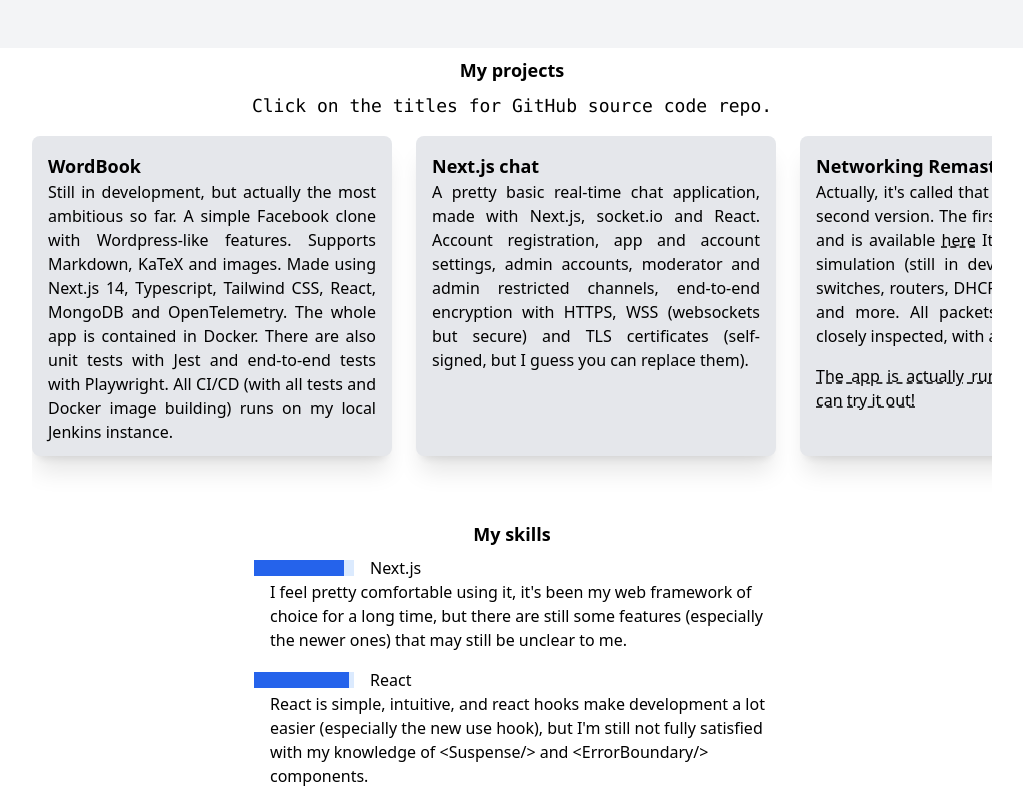
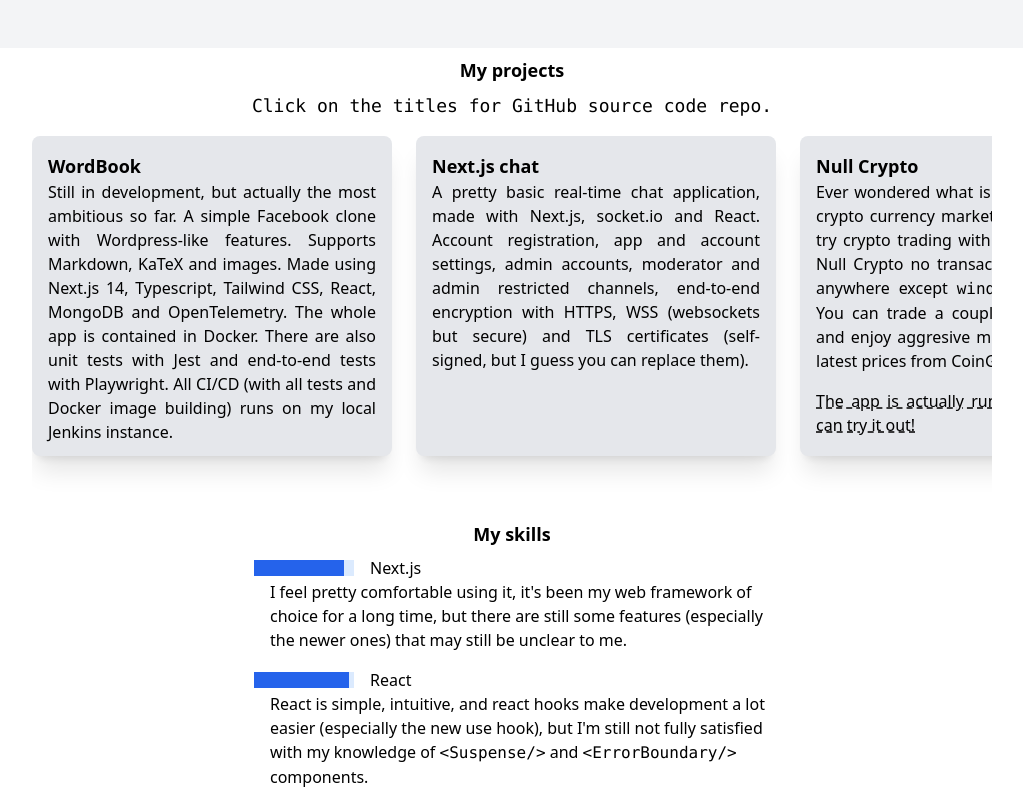
Before and after one commit to 1p22geo/1p22geo.github.io, a plain HTML site: page index.html in a window 1280 px wide. Shown: the part 800-1600 px from the top of the page, without its empty margins (128-1151 px from the left). Drawn offline with nearby package versions, Linux system fonts and the light colour scheme.

Commit message:
feat: another project added

```diff
--- a/index.html
+++ b/index.html
@@ -79,6 +79,29 @@
             </div>
           </div>
         </div>
+        <div class="snap-center shrink-0">
+          <div
+            class="w-[360px] h-[320px] bg-gray-200 rounded-lg shadow-xl text-justify block p-4"
+          >
+            <a href="https://github.com/1p22geo/nullcrypto">
+              <h3 class="text-lg font-bold">Null Crypto</h3>
+            </a>
+            <div>
+              Ever wondered what is it like to trade on a crypto currency
+              market? Well now you can try crypto trading with no risk, because
+              at Null Crypto no transactions get commited anywhere except
+              <code>window.localStorage</code>. You can trade a couple crypto
+              currencies and enjoy aggresive market plays with the latest prices
+              from CoinGecko.
+            </div>
+            <a
+              href="https://1p22geo.github.io/nullcrypto"
+              class="underline decoration-dashed hover:decoration-solid mt-4 block"
+              >The app is actually running here and you can try it out!</a
+            >
+          </div>
+        </div>
+
         <div class="snap-center shrink-0">
           <div
             class="w-[360px] h-[320px] bg-gray-200 rounded-lg shadow-xl text-justify block p-4"
@@ -244,8 +267,8 @@
         <div class="w-[500px] ml-4">
           React is simple, intuitive, and react hooks make development a lot
           easier (especially the new use hook), but I'm still not fully
-          satisfied with my knowledge of &lt;Suspense/&gt; and
-          &lt;ErrorBoundary/&gt; components.
+          satisfied with my knowledge of <code>&lt;Suspense/&gt;</code> and
+          <code>&lt;ErrorBoundary/&gt;</code> components.
         </div>
       </div>
       <div class="mb-4">
```
